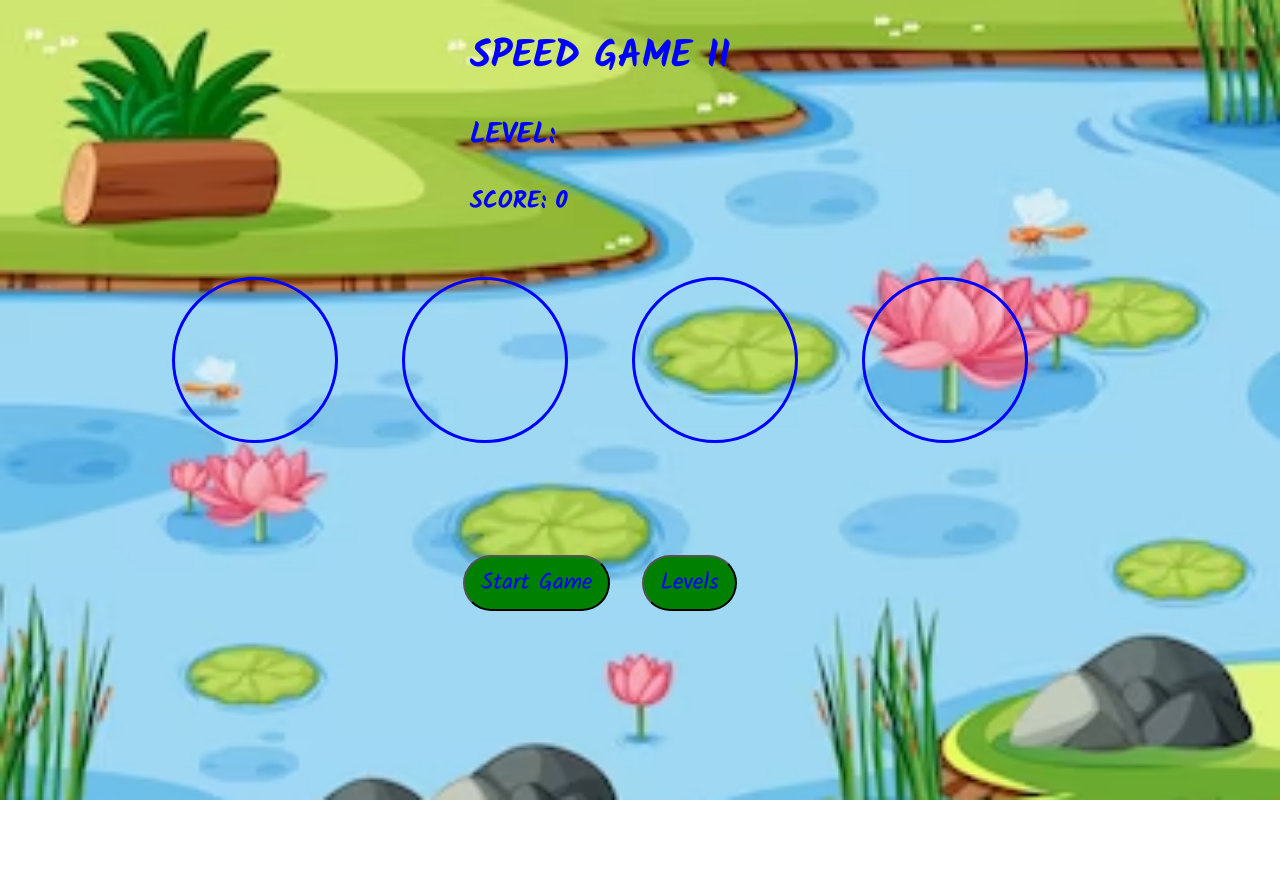
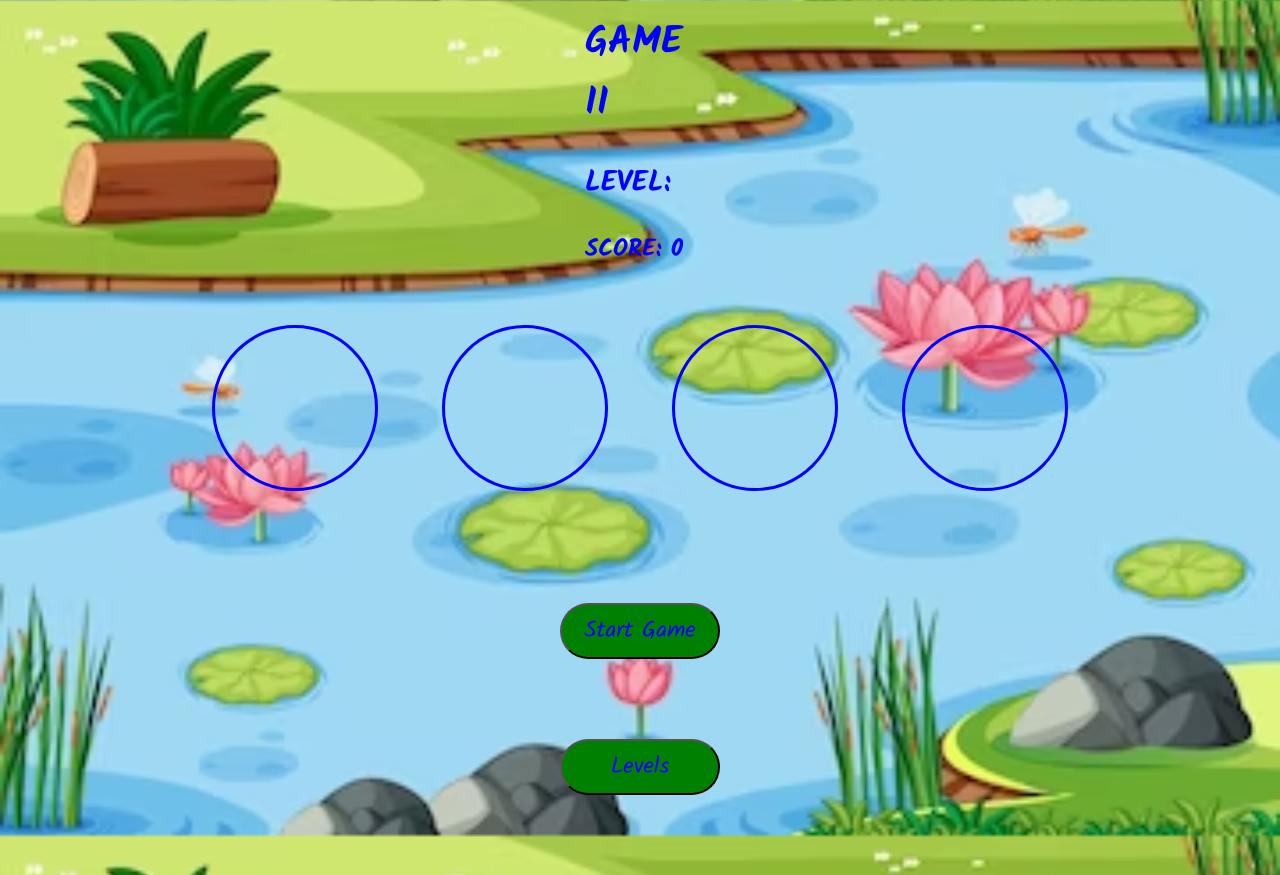
Before and after one commit to BalThapa/SpeedGame-react, a React (Create React App) app: page / in a window 1280 px wide. Before the commit the page ends 800 px from the top, so only its background shows below. Built offline with nearby package versions, Linux system fonts and the light colour scheme.

Commit message:
centered the game panel

```diff
--- a/src/app.css
+++ b/src/app.css
@@ -11,6 +11,8 @@
 }
 
 button {
+    display: flex;
+    justify-content: center;
     padding: 0.5rem 1rem;
     border-radius: 3rem;
     font-family: 'Kalam', cursive;
@@ -19,6 +21,7 @@ button {
     cursor: pointer;
     background-color: green;
     color: blue;
+    width: 10rem;
 }
 
 .app {
@@ -26,6 +29,13 @@ button {
     flex-direction: column;
     justify-content: center;
     align-items: center;
+    position: absolute;
+    top: 50%;
+    left: 50%;
+    margin-top: -50px;
+    margin-left: -50px;
+    width: 100px;
+    height: 100px;
 }
 
 .circle-Container{
--- a/src/index.css
+++ b/src/index.css
@@ -7,11 +7,12 @@ body {
   font-family: 'Kalam', cursive;
   color: blue;
   display: flex;
+  justify-items: center;
   font-size: larger;
   justify-content: center;
   max-width: 1200px;
   -webkit-font-smoothing: antialiased;
-  -moz-oxs-font-smoothing:grayscale;
+  -moz-oxs-font-smoothing: grayscale;
 }
 
 p {
```
Also changed, not shown: 1 other file (tests, documents, lock files or other folders).
